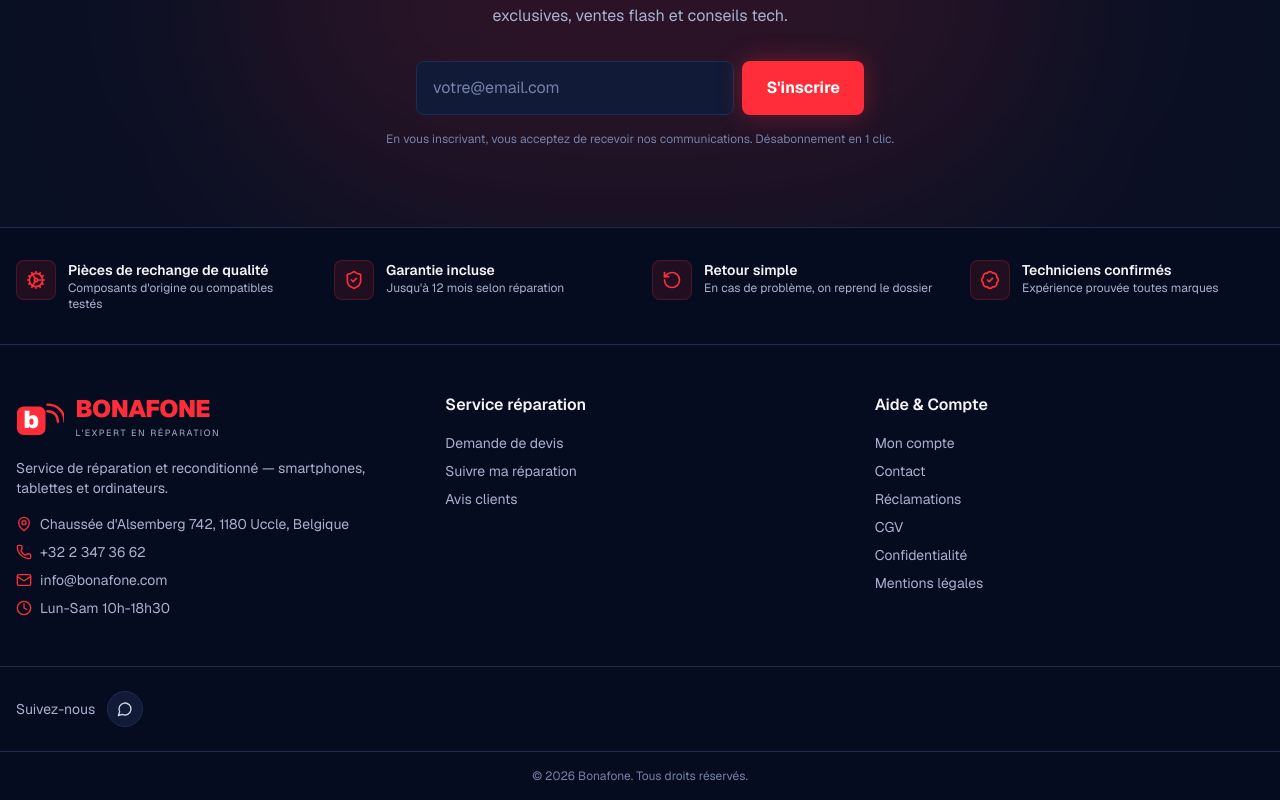
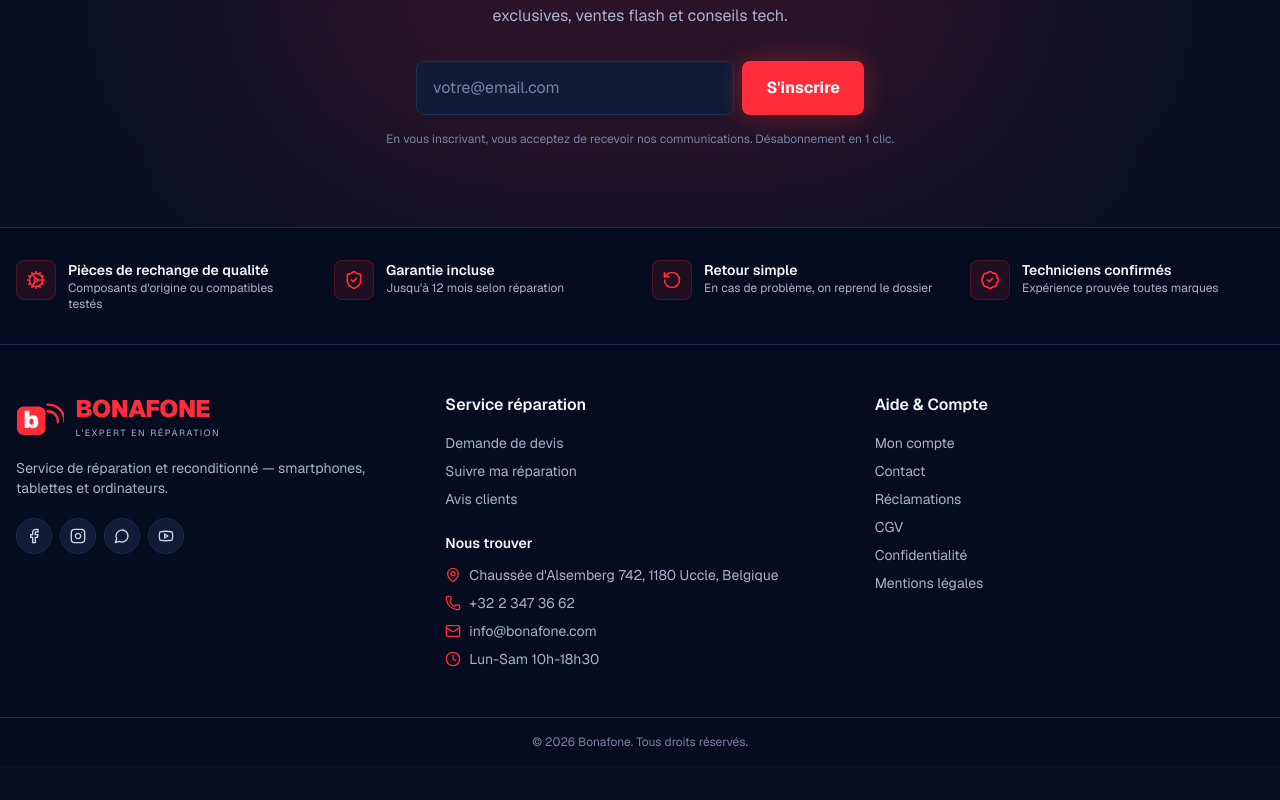
Before and after one commit to tradavi/bonafone, a Next.js app: page / in a window 1280 px wide. Shown: the part 4263-5063 px from the top of the page. After the commit the page ends 5029 px from the top, so only its background shows below. Built offline with nearby package versions, Linux system fonts and the light colour scheme; no server answers; the database is empty.

Commit message:
Footer : logos sociaux toujours visibles dans la 1re col, coordonnées sous Service réparation, suppression div Suivez-nous

```diff
--- a/src/components/layout/footer.tsx
+++ b/src/components/layout/footer.tsx
@@ -22,21 +22,25 @@ import { LogoFull } from "@/components/ui/logo";
 export async function Footer() {
   const store = await getStoreSettings();
   const whatsappDigits = store.whatsapp.replace(/\D/g, "");
-  // Réseaux sociaux : on affiche tous ceux configurés en admin. WhatsApp a son
-  // propre format wa.me/<digits>.
+
+  // Réseaux sociaux : on affiche TOUJOURS les 4 principaux (Facebook,
+  // Instagram, WhatsApp, YouTube). URL admin si configurée, sinon homepage
+  // générique du service. Les autres réseaux (TikTok/LinkedIn/X) ne s'affichent
+  // que s'ils sont configurés.
   const socials: { icon: typeof Facebook; href: string; label: string }[] = [
-    store.facebook && { icon: Facebook, href: store.facebook, label: "Facebook" },
-    store.instagram && { icon: Instagram, href: store.instagram, label: "Instagram" },
-    whatsappDigits && {
+    { icon: Facebook, href: store.facebook || "https://www.facebook.com", label: "Facebook" },
+    { icon: Instagram, href: store.instagram || "https://www.instagram.com", label: "Instagram" },
+    {
       icon: MessageCircle,
-      href: `https://wa.me/${whatsappDigits}`,
+      href: whatsappDigits ? `https://wa.me/${whatsappDigits}` : "https://www.whatsapp.com",
       label: "WhatsApp",
     },
-    store.youtube && { icon: Youtube, href: store.youtube, label: "YouTube" },
-    store.tiktok && { icon: Music2, href: store.tiktok, label: "TikTok" },
-    store.linkedin && { icon: Linkedin, href: store.linkedin, label: "LinkedIn" },
-    store.twitter && { icon: Twitter, href: store.twitter, label: "X / Twitter" },
-  ].filter(Boolean) as { icon: typeof Facebook; href: string; label: string }[];
+    { icon: Youtube, href: store.youtube || "https://www.youtube.com", label: "YouTube" },
+    ...(store.tiktok ? [{ icon: Music2, href: store.tiktok, label: "TikTok" }] : []),
+    ...(store.linkedin ? [{ icon: Linkedin, href: store.linkedin, label: "LinkedIn" }] : []),
+    ...(store.twitter ? [{ icon: Twitter, href: store.twitter, label: "X / Twitter" }] : []),
+  ];
+
   return (
     <footer className="bg-black text-foreground/80 mt-auto border-t border-border">
       {/* Bandeau confiance */}
@@ -62,16 +66,60 @@ export async function Footer() {
       </div>
 
       <div className="mx-auto max-w-7xl px-4 py-12 grid gap-10 md:grid-cols-3">
-        {/* Magasin */}
+        {/* Colonne 1 : Logo + description + réseaux sociaux toujours visibles */}
         <div>
           <LogoFull className="mb-5" />
-          <p className="text-sm text-foreground-muted mb-4">
+          <p className="text-sm text-foreground-muted mb-5">
             Service de réparation et reconditionné — smartphones, tablettes et ordinateurs.
           </p>
+          <div className="flex items-center gap-2 flex-wrap">
+            {socials.map(({ icon: Icon, href, label }) => (
+              <a
+                key={label}
+                href={href}
+                target="_blank"
+                rel="noreferrer"
+                aria-label={label}
+                title={label}
+                className="h-9 w-9 grid place-items-center rounded-full bg-surface border border-border hover:bg-primary hover:border-primary transition"
+              >
+                <Icon className="h-4 w-4" />
+              </a>
+            ))}
+          </div>
+        </div>
+
+        {/* Colonne 2 : Service réparation + coordonnées (à côté) */}
+        <div>
+          <div className="font-semibold mb-4 text-foreground">Service réparation</div>
+          <ul className="space-y-2 text-sm text-foreground-muted mb-6">
+            <li>
+              <Link href="/reparations" className="hover:text-foreground transition">
+                Demande de devis
+              </Link>
+            </li>
+            <li>
+              <Link href="/reparations/suivi" className="hover:text-foreground transition">
+                Suivre ma réparation
+              </Link>
+            </li>
+            <li>
+              <Link href="/temoignages" className="hover:text-foreground transition">
+                Avis clients
+              </Link>
+            </li>
+          </ul>
+
+          <div className="font-semibold mb-3 text-foreground text-sm">Nous trouver</div>
           <ul className="space-y-2 text-sm text-foreground-muted">
             <li className="flex items-start gap-2">
               <MapPin className="h-4 w-4 mt-0.5 shrink-0 text-primary" />
-              <a href={store.gmaps} target="_blank" rel="noreferrer" className="hover:text-foreground transition">
+              <a
+                href={store.gmaps}
+                target="_blank"
+                rel="noreferrer"
+                className="hover:text-foreground transition"
+              >
                 {store.address}
               </a>
             </li>
@@ -94,52 +142,23 @@ export async function Footer() {
           </ul>
         </div>
 
-        <FooterCol title="Service réparation" links={[
-          ["/reparations", "Demande de devis"],
-          ["/reparations/suivi", "Suivre ma réparation"],
-          ["/temoignages", "Avis clients"],
-        ]} />
-
-        <FooterCol title="Aide & Compte" links={[
+        {/* Colonne 3 : Aide & Compte */}
+        <FooterCol
+          title="Aide & Compte"
+          links={[
             ["/compte", "Mon compte"],
             ["/contact", "Contact"],
             ["/reclamations", "Réclamations"],
             ["/conditions", "CGV"],
             ["/confidentialite", "Confidentialité"],
             ["/mentions-legales", "Mentions légales"],
-        ]} />
+          ]}
+        />
       </div>
 
-      {/* Réseaux sociaux */}
-      <div className="border-t border-border">
-        <div className="mx-auto max-w-7xl px-4 py-6 flex flex-col md:flex-row items-center justify-center md:justify-between gap-4">
-          <div className="flex items-center gap-3 flex-wrap justify-center">
-            {socials.length > 0 ? (
-              <>
-                <span className="text-sm text-foreground-muted">Suivez-nous</span>
-                {socials.map(({ icon: Icon, href, label }) => (
-                  <a
-                    key={label}
-                    href={href}
-                    target="_blank"
-                    rel="noreferrer"
-                    aria-label={label}
-                    className="h-9 w-9 grid place-items-center rounded-full bg-surface border border-border hover:bg-primary hover:border-primary transition"
-                  >
-                    <Icon className="h-4 w-4" />
-                  </a>
-                ))}
-              </>
-            ) : (
-              <span className="text-xs text-foreground-subtle">
-                Réseaux sociaux à configurer dans /admin/parametres
-              </span>
-            )}
-          </div>
-        </div>
+      {/* Copyright */}
       <div className="border-t border-border py-4 text-center text-xs text-foreground-subtle">
         © {new Date().getFullYear()} {store.name}. Tous droits réservés.
-        </div>
       </div>
     </footer>
   );
@@ -152,7 +171,9 @@ function FooterCol({ title, links }: { title: string; links: [string, string][]
       <ul className="space-y-2 text-sm text-foreground-muted">
         {links.map(([href, label]) => (
           <li key={href}>
-            <Link href={href} className="hover:text-foreground transition">{label}</Link>
+            <Link href={href} className="hover:text-foreground transition">
+              {label}
+            </Link>
           </li>
         ))}
       </ul>
```
Lines whose indentation alone changed are shown as unchanged.
